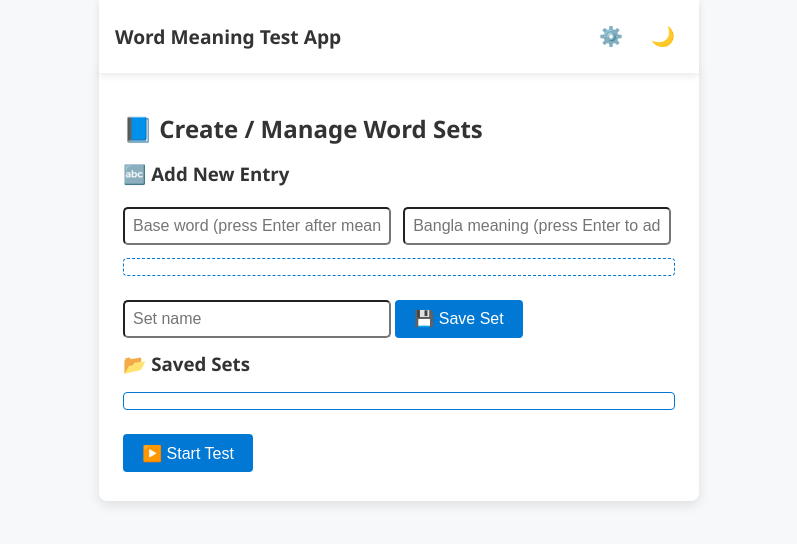
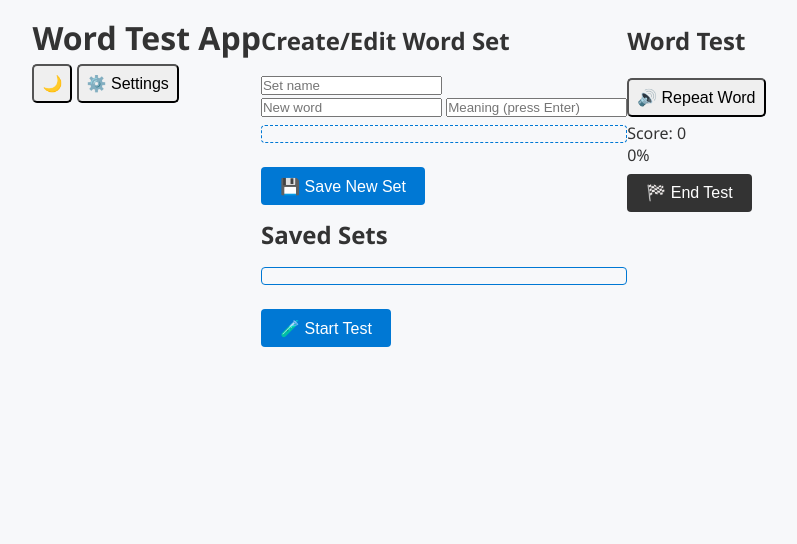
Before and after one commit to emdadhosen/word-meaning-test, a plain HTML site: page index.html in a window 1280 px wide. Shown: the whole page, without its empty margins (241-1038 px from the left). Drawn offline with Linux system fonts and the light colour scheme.

Commit message:
Update index.html

```diff
--- a/index.html
+++ b/index.html
@@ -1,76 +1,56 @@
 <!DOCTYPE html>
-<html lang="bn" data-theme="light">
+<html lang="en">
 <head>
   <meta charset="UTF-8" />
-  <meta name="viewport" content="width=device-width,initial-scale=1" />
-  <title>Word Meaning Test App</title>
+  <title>Word Test App</title>
+  <meta name="viewport" content="width=device-width, initial-scale=1.0" />
   <link rel="stylesheet" href="style.css" />
 </head>
 <body>
 
-  <header class="topbar">
-    <h1>Word Meaning Test App</h1>
-    <div>
-      <button id="settingsBtn" class="theme-btn" title="Settings">⚙️</button>
-      <button id="themeToggle" class="theme-btn" title="Toggle Dark/Light">🌙</button>
-    </div>
+  <header>
+    <h1>Word Test App</h1>
+    <button id="themeToggle">🌙</button>
+    <button id="settingsBtn">⚙️ Settings</button>
   </header>
 
-  <div class="container" id="manageArea">
-    <h2>📘 Create / Manage Word Sets</h2>
+  <section id="settingsModal" class="modal hidden">
+    <h2>Sound Settings</h2>
+    <label>Correct Sound: <input type="file" id="correctSoundInput" accept="audio/*" /></label>
+    <label>Incorrect Sound: <input type="file" id="incorrectSoundInput" accept="audio/*" /></label>
+    <button id="closeSettingsBtn">Close</button>
+  </section>
 
-    <div id="createSetArea">
-      <h3>🔤 Add New Entry</h3>
-      <input
-        type="text"
-        id="newWord"
-        placeholder="Base word (press Enter after meaning)"
-      />
-      <input
-        type="text"
-        id="newMeaning"
-        placeholder="Bangla meaning (press Enter to add)"
-      />
-      <ul id="currentEntries"></ul>
-
-      <input type="text" id="setName" placeholder="Set name" />
-      <button id="saveSetBtn">💾 Save Set</button>
-      <button id="updateSetBtn" class="hidden">✅ Update Set</button>
-      <button id="cancelEditBtn" class="hidden">✖️ Cancel</button>
+  <section id="manageArea">
+    <h2>Create/Edit Word Set</h2>
+    <input id="setName" placeholder="Set name" />
+    <div class="entryInputs">
+      <input id="newWord" placeholder="New word" />
+      <input id="newMeaning" placeholder="Meaning (press Enter)" />
+    </div>
+    <ul id="currentEntries"></ul>
+    <div class="buttonGroup">
+      <button id="saveSetBtn">💾 Save New Set</button>
+      <button id="updateSetBtn" class="hidden">💾 Update Set</button>
+      <button id="cancelEditBtn" class="hidden">✖ Cancel Edit</button>
     </div>
 
-    <h3>📂 Saved Sets</h3>
+    <h2>Saved Sets</h2>
     <div id="savedSetsList"></div>
-    <button id="startTestBtn">▶️ Start Test</button>
-  </div>
 
-  <div class="container hidden" id="testArea">
-    <h2>📝 MCQ Test</h2>
-    <div id="question" class="question"></div>
-    <div id="options" class="options"></div>
+    <button id="startTestBtn">🧪 Start Test</button>
+  </section>
 
-    <div class="scoreboard">
-      <span id="score">Score: 0</span>
-      <span id="pct">0%</span>
-    </div>
+  <section id="testArea">
+    <h2>Word Test</h2>
+    <p id="question"></p>
+    <div id="options"></div>
+    <button id="playWordBtn">🔊 Repeat Word</button>
+    <p id="score">Score: 0</p>
+    <p id="pct">0%</p>
+    <button id="endTestBtn">🏁 End Test</button>
+  </section>
 
-    <button id="endTestBtn">⏹️ End Test</button>
-  </div>
-
-  <!-- Settings Modal -->
-  <div id="settingsModal" class="modal hidden">
-    <h3>⚙️ Settings</h3>
-    <label>
-      Correct Sound (.wav):
-      <input type="file" id="correctSoundInput" accept=".wav" />
-    </label>
-    <label>
-      Incorrect Sound (.wav):
-      <input type="file" id="incorrectSoundInput" accept=".wav" />
-    </label>
-    <button id="closeSettingsBtn">Close</button>
-  </div>
-
-  <script src="script.js"></script>
+  <script src="app.js"></script>
 </body>
 </html>
```
